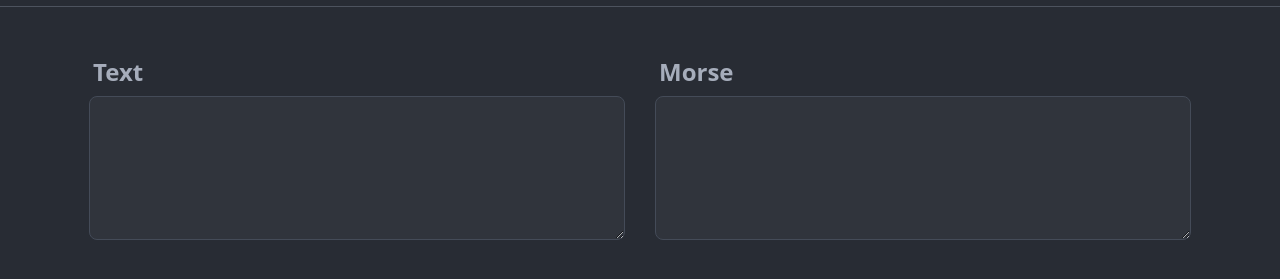
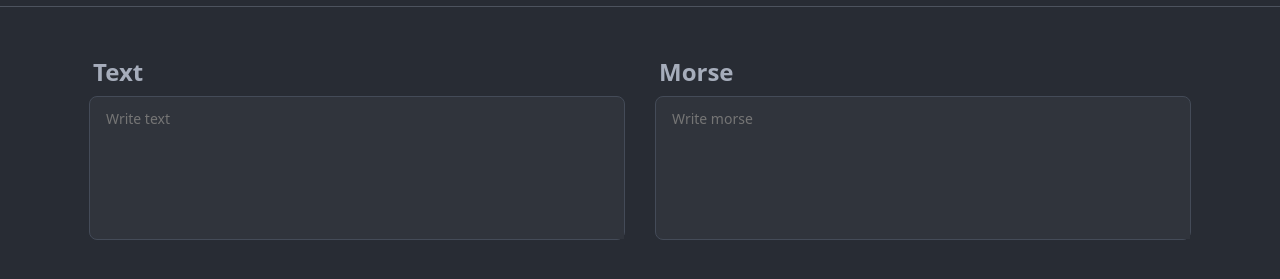
Before and after one commit to IllyaVakulenko/CSBC-Site-ver-2, a plain HTML site: page index.html in a window 1280 px wide. Shown: the part 51-330 px from the top of the page. Drawn offline with Linux system fonts and the light colour scheme.

Commit message:
Add scrollbar style

```diff
--- a/index.html
+++ b/index.html
@@ -20,14 +20,14 @@
       <div class="clearfix__sub left">
         <div class="translator__text">
           <h2 class="translator__title">Text</h2>
-          <textarea class="translator__input text"></textarea>
+          <textarea class="translator__input text" placeholder="Write text"></textarea>
         </div>
       </div>
 
       <div class="clearfix__sub right">
         <div class="translator__morse">
           <h2 class="translator__title">Morse</h2>
-          <textarea class="translator__input morse"></textarea>
+          <textarea class="translator__input morse" placeholder="Write morse"></textarea>
         </div>
       </div>
     </div>
--- a/styles/style.css
+++ b/styles/style.css
@@ -84,3 +84,30 @@ textarea.translator__input:hover {
 textarea.translator__input:focus {
     outline: #4265ac solid 2px;
 }
+
+/* scrollbar */
+
+::-webkit-scrollbar {
+    background-color: #30343c;
+    width: 10px;
+    border-radius: .5rem;
+}
+
+::-webkit-scrollbar-button {
+    height: 10px;
+    background-color: #41454d;
+    border-radius: 100%;
+
+    border: 2px solid #30343c
+}
+
+::-webkit-scrollbar-thumb {
+    background-color: #4265ac;
+    border-radius: .5rem;
+    border: 2px solid #30343c;
+}
+
+::-webkit-resizer {
+    background-color: #30343c;
+    /* border-radius: 100%; */
+}
```
